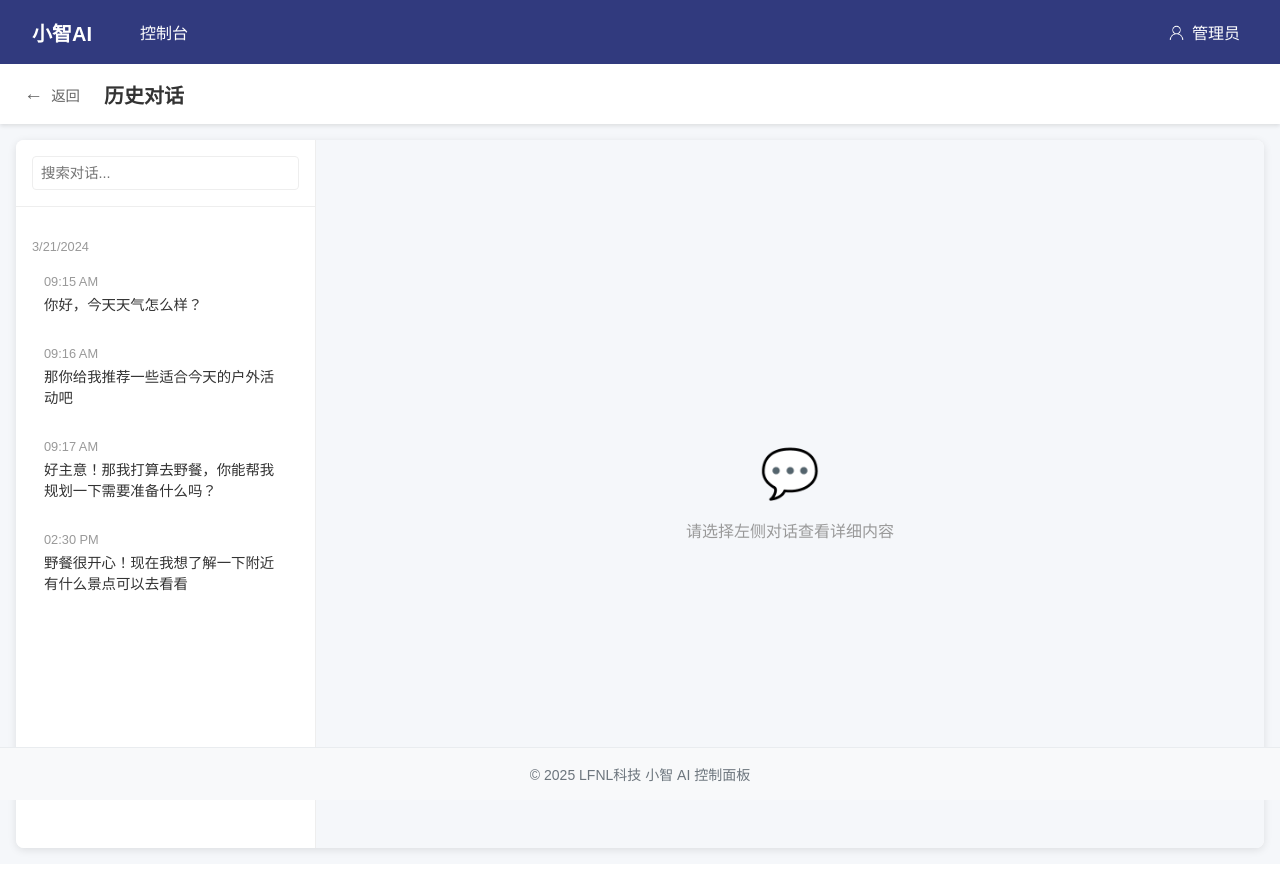
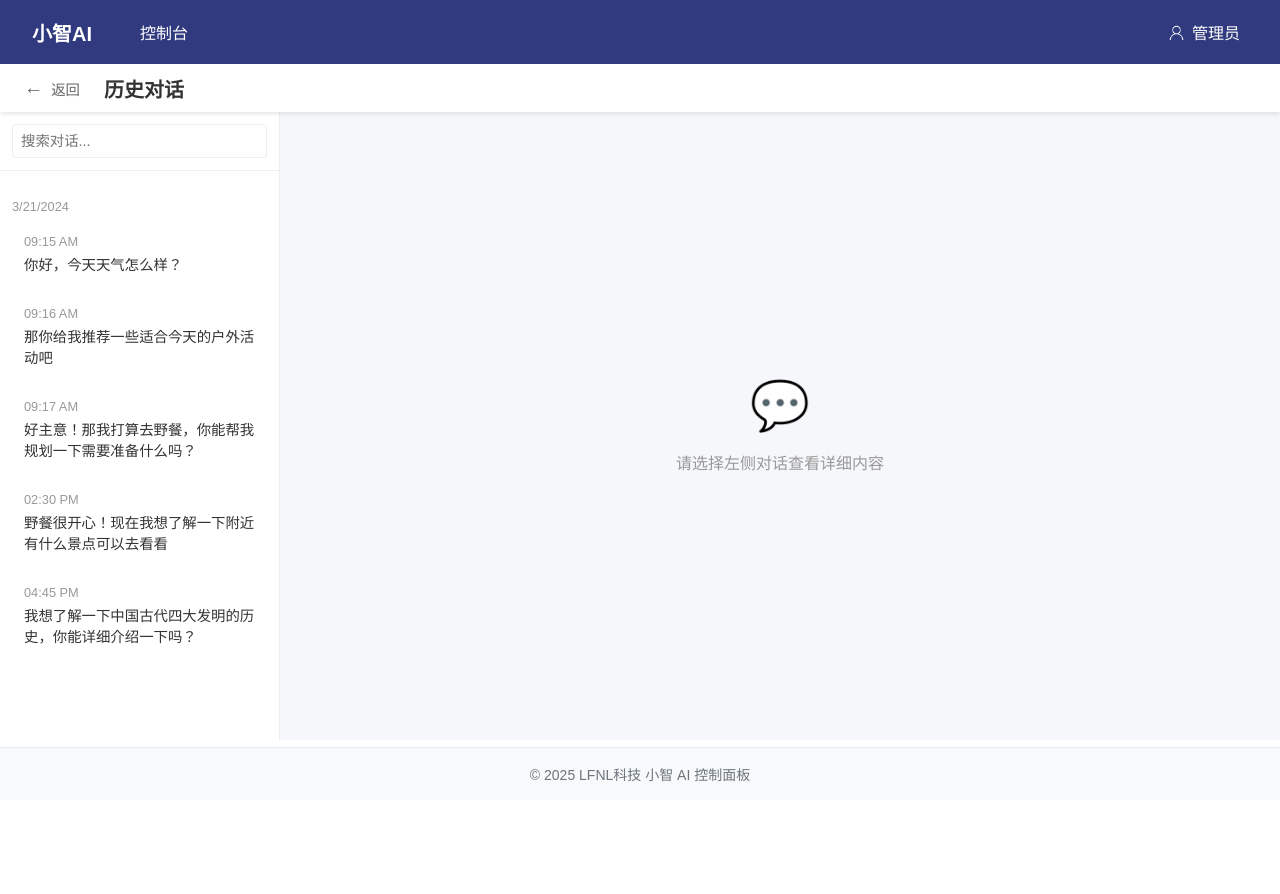
Before and after one commit to LFNL-scholar/MicroCore-Insight, a Vue app in the folder affairs/vue_project/: page /chat-history/1 in a window 1280 px wide. Shown: the top 894 px of the page. After the commit the page ends 800 px from the top, so only its background shows below. Built offline with nearby package versions, Linux system fonts and the light colour scheme.

Commit message:
添加对话记录

```diff
--- a/affairs/vue_project/src/pages/ChatHistoryPage.vue
+++ b/affairs/vue_project/src/pages/ChatHistoryPage.vue
@@ -17,6 +17,14 @@
           </div>
         </div>
         <div class="conversation-list">
+          <div v-if="isLoading" class="loading-state">
+            加载中...
+          </div>
+          <div v-else-if="error" class="error-message">
+            {{ error }}
+            <button class="retry-button" @click="loadChatHistory">重试</button>
+          </div>
+          <template v-else>
             <div v-for="group in groupedChats" :key="group.date" class="date-group">
               <div class="date-label">{{ group.date }}</div>
               <div
@@ -32,6 +40,7 @@
                 </div>
               </div>
             </div>
+          </template>
         </div>
       </div>
 
@@ -51,7 +60,10 @@
             <div class="message-wrapper">
               <div class="message assistant-message">
                 <div class="message-content">{{ selectedChat.assistant_message }}</div>
-                <div class="message-time">{{ formatTime(selectedChat.created_at) }}</div>
+                <div class="message-footer">
+                  <span class="ai-label">AI生成</span>
+                  <span class="message-time">{{ formatTime(selectedChat.created_at) }}</span>
+                </div>
               </div>
             </div>
           </div>
@@ -162,6 +174,13 @@ export default {
             user_message: '野餐很开心！现在我想了解一下附近有什么景点可以去看看',
             assistant_message: '很高兴你野餐愉快！让我为你推荐一些周边景点：\n\n1. 市中心公园 - 步行10分钟\n2. 艺术博物馆 - 驾车15分钟\n3. 滨江公园 - 步行20分钟\n4. 古城街区 - 驾车20分钟\n\n考虑到现在的时间，建议可以去滨江公园，那里傍晚的景色特别美！'
           }
+          ,
+          {
+            id: 5,
+            created_at: '2024-03-21 16:45:00',
+            user_message: '我想了解一下中国古代四大发明的历史，你能详细介绍一下吗？',
+            assistant_message: '我很乐意为您介绍中国古代四大发明！\n\n1. 造纸术：\n- 起源于西汉，由蔡伦改进完善于东汉\n- 取代了竹简和丝帛，大大降低了书写材料的成本\n- 对文化传播和知识记录产生了革命性影响\n\n2. 指南针：\n- 最早出现于战国时期，称为"司南"\n- 宋代发展出指南针，用于航海导航\n- 促进了世界航海事业的发展，推动了地理大发现\n\n3. 火药：\n- 始于唐代炼丹术的意外发现\n- 最初用于烟花爆竹，后发展为军事用途\n- 改变了世界军事发展历程\n\n4. 活字印刷：\n- 北宋毕昇发明泥活字印刷\n- 元代王祯改进为木活字\n- 大大提高了印刷效率，促进了文化传播\n\n这些发明对人类文明发展产生了深远影响，至今仍被认为是中国对世界文明最重要的贡献之一。每一项发明都经历了漫长的发展过程，并在不同时期发挥了重要作用。\n\n您对哪一项发明特别感兴趣？我可以为您提供更详细的信息。'
+          }
         ]
       } catch (err) {
         error.value = '加载历史对话失败，请稍后重试'
@@ -198,21 +217,29 @@ export default {
 
 <style scoped>
 .chat-history-container {
-  height: 100vh;
+  min-height: calc(100vh - 64px - 60px); /* 减去AppNav和AppFooter的高度 */
   display: flex;
   flex-direction: column;
   background: #f5f7fa;
+  position: fixed;
+  top: 64px; /* AppNav的高度 */
+  left: 0;
+  right: 0;
+  bottom: 60px; /* AppFooter的高度 */
 }
 
 .header {
   background: #fff;
-  padding: 1rem;
+  padding: 0.75rem 1rem;
   box-shadow: 0 2px 4px rgba(0, 0, 0, 0.1);
   display: flex;
   align-items: center;
   gap: 1rem;
-  height: 60px;
+  height: 48px;
   flex-shrink: 0;
+  position: sticky;
+  top: 0;
+  z-index: 10;
 }
 
 .back-btn {
@@ -246,28 +273,26 @@ export default {
   flex: 1;
   display: flex;
   overflow: hidden;
-  margin: 1rem;
+  margin: 0;
   background: #fff;
-  border-radius: 8px;
-  box-shadow: 0 2px 8px rgba(0, 0, 0, 0.1);
+  box-shadow: none;
+  border-radius: 0;
 }
 
 /* 左侧面板 */
 .chat-list-panel {
-  width: 300px;
+  width: 280px;
   border-right: 1px solid #eee;
   display: flex;
   flex-direction: column;
   background: #fff;
+  height: 100%;
 }
 
 .panel-header {
-  padding: 1rem;
+  padding: 0.75rem;
   border-bottom: 1px solid #eee;
-}
-
-.search-box {
-  position: relative;
+  background: #fff;
 }
 
 .search-box input {
@@ -287,7 +312,31 @@ export default {
 .conversation-list {
   flex: 1;
   overflow-y: auto;
+  padding: 0.75rem;
+}
+
+.loading-state {
+  display: flex;
+  justify-content: center;
+  align-items: center;
+  height: 100px;
+  color: #666;
+}
+
+.error-message {
+  text-align: center;
   padding: 1rem;
+  color: #dc3545;
+}
+
+.retry-button {
+  margin-top: 0.5rem;
+  padding: 0.25rem 1rem;
+  border: none;
+  background: #313a7e;
+  color: white;
+  border-radius: 4px;
+  cursor: pointer;
 }
 
 .date-label {
@@ -325,7 +374,7 @@ export default {
   overflow: hidden;
   text-overflow: ellipsis;
   display: -webkit-box;
-  -webkit-line-clamp: 2;
+  /* -webkit-line-clamp: 2; */
   -webkit-box-orient: vertical;
 }
 
@@ -379,11 +428,21 @@ export default {
   white-space: pre-wrap;
 }
 
+.message-footer {
+  display: flex;
+  justify-content: space-between;
+  align-items: center;
+  margin-top: 0.25rem;
+  font-size: 0.75rem;
+}
+
+.ai-label {
+  color: #666;
+}
+
 .message-time {
   font-size: 0.75rem;
   opacity: 0.8;
-  margin-top: 0.25rem;
-  text-align: right;
 }
 
 .empty-chat {
@@ -406,12 +465,16 @@ export default {
 }
 
 @media (max-width: 768px) {
+  .chat-history-container {
+    top: 64px;
+  }
+
   .chat-layout {
-    margin: 0.5rem;
+    margin: 0;
   }
 
   .chat-list-panel {
-    width: 250px;
+    width: 240px;
   }
 
   .message {
@@ -420,6 +483,11 @@ export default {
 }
 
 @media (max-width: 576px) {
+  .chat-history-container {
+    top: 64px;
+    bottom: 60px;
+  }
+
   .chat-layout {
     margin: 0;
     border-radius: 0;
```
Lines whose indentation alone changed are shown as unchanged.
